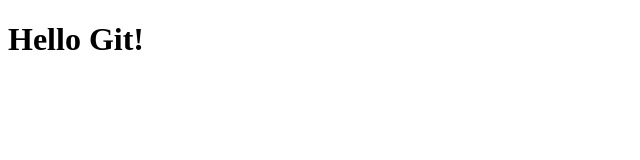
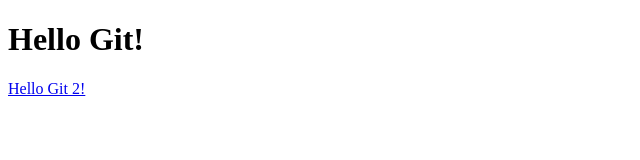
Before and after one commit to Bastian1133/hello-git, a plain HTML site: page index.html in a window 1280 px wide. Shown: the whole page, without its empty margins (0-640 px from the left). Drawn offline with Linux system fonts and the light colour scheme.

Commit message:
Se actualiza el index.html

```diff
--- a/index.html
+++ b/index.html
@@ -7,5 +7,6 @@
 </head>
 <body>
     <h1>Hello Git!</h1>
+    <a href="helloGit2.html">Hello Git 2!</a>
 </body>
 </html>
```
